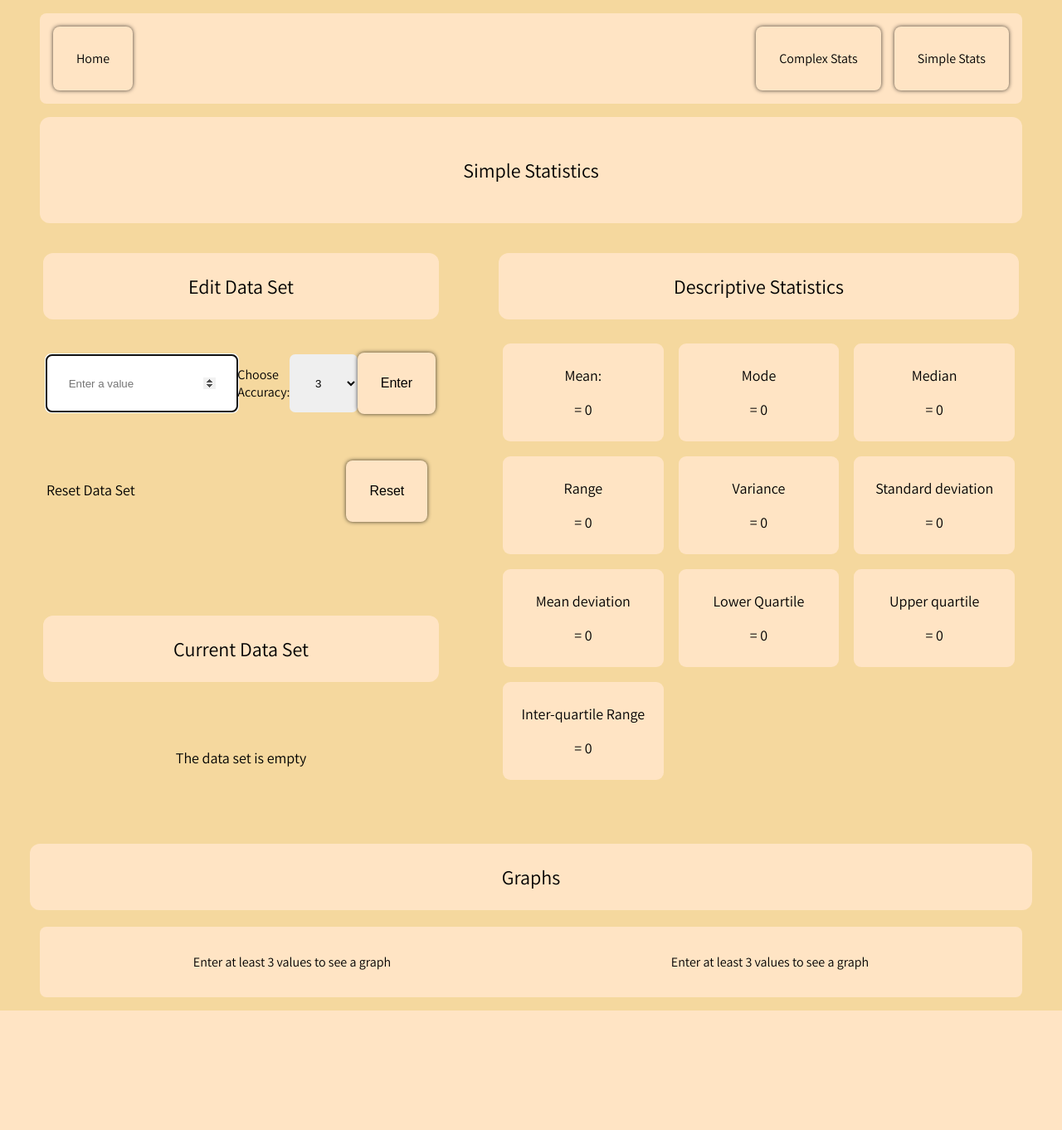
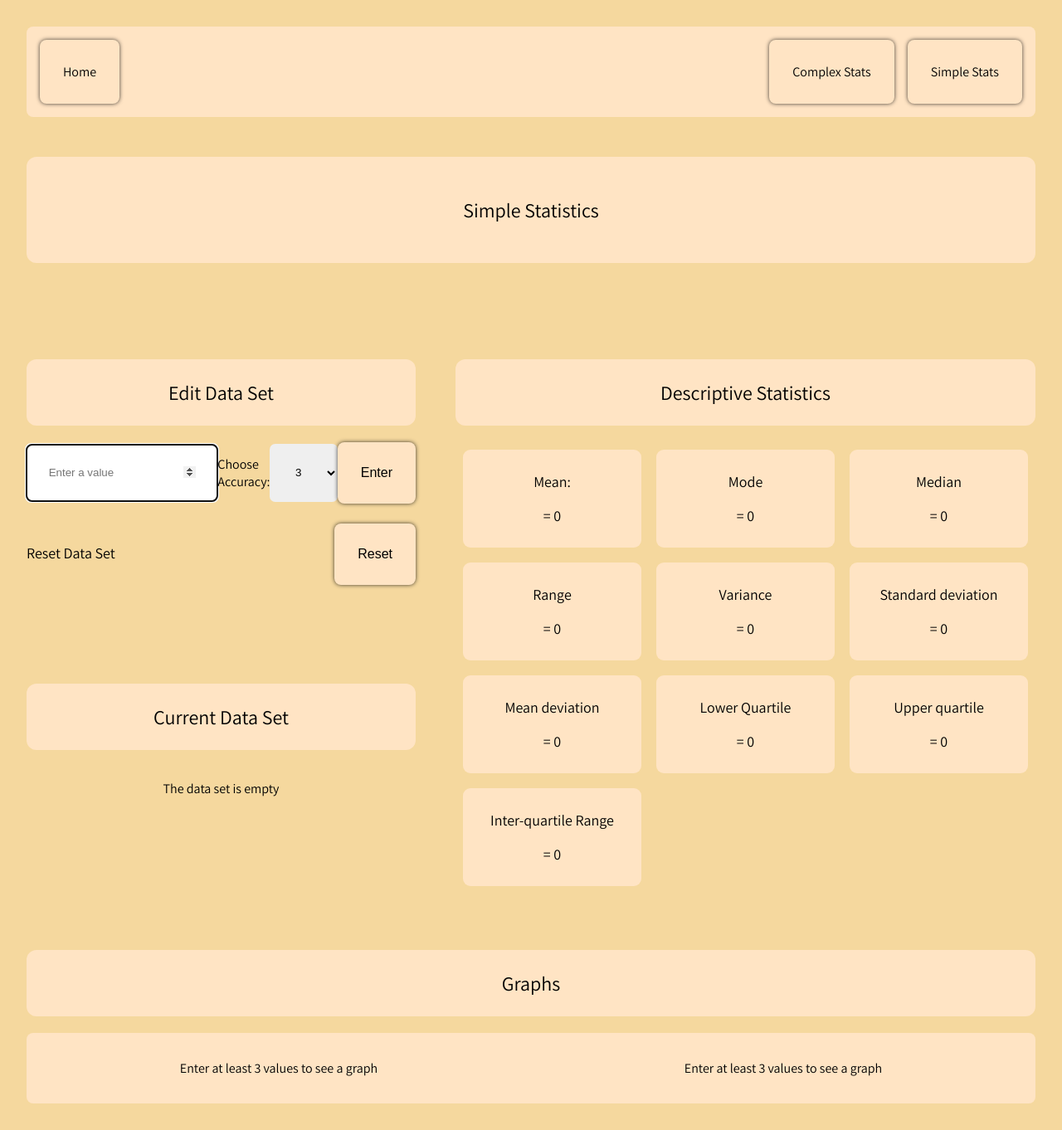
Before and after one commit to TeeEnnEnn/StatisticsHomeworkSite, a Flask app: page /simple in a window 1280 px wide. Shown: the whole page at 83% size. Before the commit the page ends 1218 px from the top, so only its background shows below. Run offline with Flask 3, Linux system fonts and the light colour scheme.

Commit message:
Adding Graphs
* Added line graph and frequency graph to simple statistics.
* Made styles more consistent
* Added files that will be used for complex statistics

```diff
--- a/Stats/simple/utils.py
+++ b/Stats/simple/utils.py
@@ -93,10 +93,3 @@ class Calculator:
     def get_inter_quartile_range(self, values: ndarray):
         inter_quartile = self.get_upper_quartile(values) - self.get_lower_quartile(values)
         return round(number=inter_quartile, ndigits=self.accuracy)
-
-
-def get_range(values: ndarray):
-    if values.size == 0:
-        return 0
-    _range = max(values) - min(values)
-    return _range
--- a/Stats/static/styles.css
+++ b/Stats/static/styles.css
@@ -29,8 +29,6 @@ p, a, h1, h2, h3, h4, h5 {
 	background-color: bisque;
 	padding: 1em;
 	font-size: 1.5em;
-	margin-left: 2em;
-	margin-right: 2em;
 	border-radius: var(--border-radius);
 }
 
@@ -38,8 +36,7 @@ p, a, h1, h2, h3, h4, h5 {
 	border-radius: var(--border-radius);
 	display: grid;
 	grid-template-columns: 1fr 1fr;
-	margin: 1em;
-
+	gap: 1em;
 }
 
 .center-grid {
@@ -50,7 +47,6 @@ p, a, h1, h2, h3, h4, h5 {
 }
 
 .home-tab {
-	margin: 1em;
 	padding: 1em;
 	background-color: bisque;
 	border-radius: var(--border-radius);
@@ -59,18 +55,14 @@ p, a, h1, h2, h3, h4, h5 {
 
 .result-grid {
 	display: grid;
-	position: relative;
 	grid-template-columns: 1fr 1fr 1fr;
-	padding-bottom: 2em;
-	padding-right: 2em;
-	padding-left: 2em;
 }
 
 .data-set-grid {
-	margin: 1.5em;
-	padding: 1em;
+	padding-top: 1em;
 	display: grid;
 	grid-template-columns: repeat(5, 1fr);
+	gap: 1em;
 }
 
 .flash-message {
@@ -114,13 +106,11 @@ p, a, h1, h2, h3, h4, h5 {
 .simple-grid {
 	display: grid;
 	grid-template-columns: 4fr 6fr;
-	margin: 0 1em 1em;
-
+	gap: 3em;
 }
 
 .data-value {
 	padding: 1em;
-	margin: 0.5em;
 	background-color: bisque;
 	font-weight: normal;
 	border-radius: var(--border-radius);
@@ -140,9 +130,6 @@ p, a, h1, h2, h3, h4, h5 {
 	font-weight: normal;
 	border-radius: var(--border-radius);
 	padding: 1em;
-	margin-left: 1.5em;
-	margin-right: 1.5em;
-	margin-top: 1.5em;
 }
 
 
@@ -168,12 +155,10 @@ a:visited, a:link {
 
 
 .edit-data-set form {
-	margin: 1.5em;
-	padding: 1em;
 	display: grid;
 	grid-template-columns: 1fr 1fr 1fr 1fr;
 	align-items: center;
-	justify-items: center;
+	justify-items: end;
 }
 
 input#form-value {
@@ -196,17 +181,12 @@ input#form-value {
 	margin-left: 1em;
 }
 
-input#submit.button {
-	/* width: 50%; */
-}
-
 .reset-data-set {
-	margin: 1.5em;
-	padding: 1em;
+	margin-top: 1.5em;
 	display: grid;
 	grid-template-columns: 1fr 1fr 1fr 1fr;
 	align-items: baseline;
-	justify-items: center;
+	justify-items: end;
 }
 
 .reset-data-set > :first-child {
@@ -217,10 +197,6 @@ input#submit.button {
 	font-size: large;
 }
 
-.current-data-set p {
-	font-size: large;
-}
-
 .graph-grid {
 	display: grid;
 	grid-template-columns: 1fr 1fr;
@@ -228,14 +204,12 @@ input#submit.button {
 	padding: 1em;
 	background-color: bisque;
 	border-radius: var(--border-radius);
-	margin: 1em 3em;
+	gap: 2em;
 }
 
 .options-grid {
 	display: grid;
 	grid-template-columns: 1fr 1fr 1fr;
-	margin: 1.5em;
-	padding: 1em;
 	justify-items: start;
 }
 
@@ -256,12 +230,10 @@ input#submit.button {
 	display: flex;
 	justify-content: space-between;
 	align-items: center;
-
 	padding: 1em;
 	background-color: bisque;
+	justify-items: start;
 	border-radius: var(--border-radius);
-	margin: 1em 3em;
-	justify-items: start;
 }
 
 .home-button{
@@ -280,3 +252,8 @@ input#submit.button {
 	font-weight: normal;
 	border-radius: var(--border-radius);
 }
+
+.container{
+	margin: 1em;
+	padding: 1em;
+}
--- a/Stats/templates/base.html
+++ b/Stats/templates/base.html
@@ -26,12 +26,14 @@
 </head>
 
 <body>
+<div class="container">
 
-<div class="navbar">
-    <a href="{{ url_for('main.home') }}" class="button home-button">Home</a>
-    <div class="nav-buttons">
-        <a href="{{ url_for('normal.home') }}" class="button">Complex Stats</a>
-        <a href="{{ url_for('simple.home') }}" class="button">Simple Stats</a>
+    <div class="navbar">
+        <a href="{{ url_for('main.home') }}" class="button home-button">Home</a>
+        <div class="nav-buttons">
+            <a href="{{ url_for('normal.home') }}" class="button">Complex Stats</a>
+            <a href="{{ url_for('simple.home') }}" class="button">Simple Stats</a>
+        </div>
     </div>
 </div>
 
--- a/Stats/templates/simple_home.html
+++ b/Stats/templates/simple_home.html
@@ -4,11 +4,13 @@
     <script>
         let dataSetSize = {{ data_set_size | default(0) }};
     </script>
-
+    <div class="container">
         <div class="page-header">
             <p>Simple Statistics</p>
         </div>
+    </div>
 
+    <div class="container">
         {% with messages = get_flashed_messages() %}
             {% if messages %}
                 <div class="flash-message">
@@ -18,8 +20,10 @@
                 </div>
             {% endif %}
         {% endwith %}
+    </div>
 
 
+    <div class="container">
         <div class="simple-grid">
 
             <div class="data-entry">
@@ -119,7 +123,9 @@
                 </div>
             </div>
         </div>
+    </div>
 
+    <div class="container">
         <h2 class="heading">Graphs</h2>
         {% if graph %}
             <div class="graph-grid">
@@ -132,5 +138,7 @@
                 <p>Enter at least 3 values to see a graph</p>
             </div>
         {% endif %}
+    </div>
+
 
 {% endblock body %}
```
Also changed, not shown: Stats/templates/home.html (+15 -1 lines), Stats/complex/__init__.py (added), Stats/complex/forms.py (added), Stats/complex/graphs.py (added), Stats/complex/utils.py (added), Stats/complex/views.py (added), Stats/static/frequency_graph.png, Stats/static/line_graph.png. Lines whose indentation alone changed are shown as unchanged.
